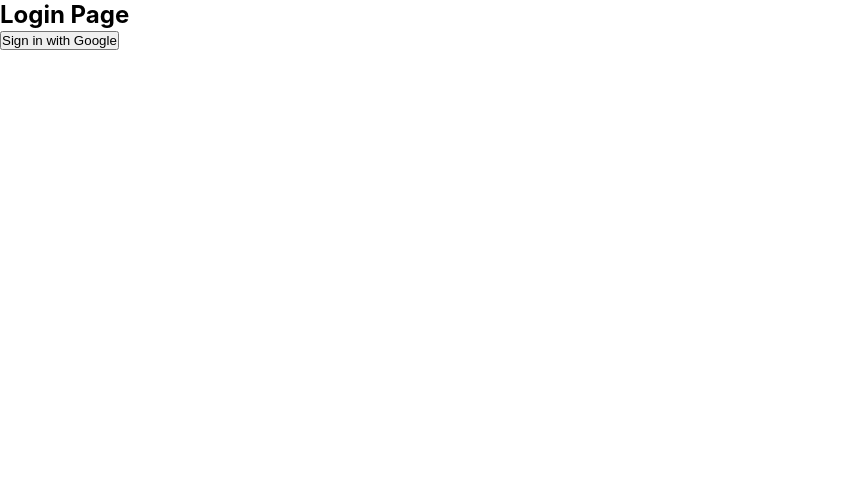
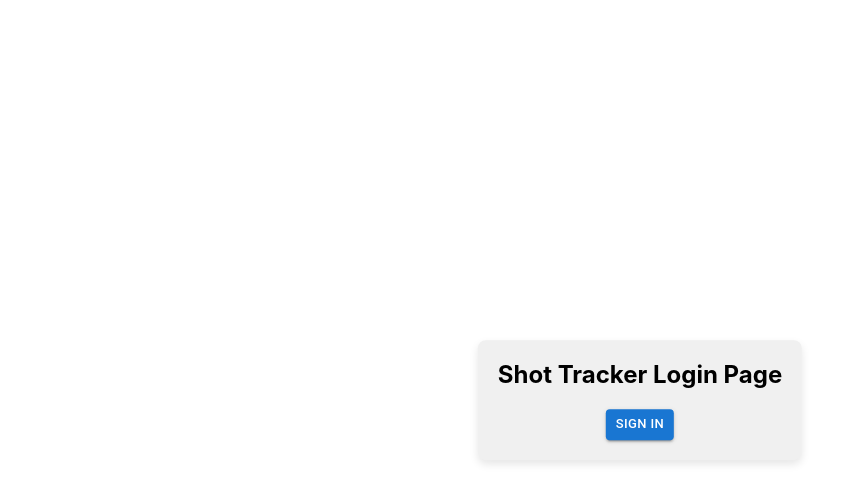
Before and after one commit to robwatsongtr/shot-tracker, a React (Create React App) app: page / in a window 1280 px wide. Shown: the top 502 px of the page, without its empty margins (0-865 px from the left). Built offline with nearby package versions, Linux system fonts and the light colour scheme; no server answers.

Commit message:
login page and logout button look pretty good now

```diff
--- a/src/App.css
+++ b/src/App.css
@@ -125,3 +125,16 @@
   border: 1px solid #f44336;
   background-color: transparent;
 }
+
+.btn-logout {
+  border: none;
+  outline: none;
+  font-size: 11px;
+  font-family: "Quicksand", sans-serif;
+  color: #1e1515;
+  padding: 3px 10px;
+  border-radius: 8px;
+  cursor: pointer;
+  border: 1px solid #1b1514;
+  background-color: transparent;
+}
--- a/src/components/LoginPage.tsx
+++ b/src/components/LoginPage.tsx
@@ -1,13 +1,14 @@
 import { getAuth, signInWithPopup, GoogleAuthProvider, onAuthStateChanged } from "firebase/auth"
 import { useEffect } from 'react';
 import { useNavigate } from 'react-router-dom';
+import { Button } from '@mui/material';
 const auth = getAuth()
 
 const LoginPage = () => {
   const navigate = useNavigate()
 
   useEffect(() => {
-    let unsubscribe = onAuthStateChanged(auth, (user)  => {
+    let unsubscribe = onAuthStateChanged( auth, (user) => {
       if (user) {
         navigate('/mainPage'); // Redirect to the dashboard after successful login
       }
@@ -27,10 +28,33 @@ const LoginPage = () => {
     }
   }
 
+  const pageStyle: React.CSSProperties = {
+    position: 'fixed',
+    top: '50%',
+    left: '50%',
+    transform: 'translate(-50%, -50%)',
+    display: 'flex',
+    flexDirection: 'column',
+    alignItems: 'center',
+    backgroundColor: '#f0f0f0', // Optional: Add background color
+    padding: '20px',
+    borderRadius: '8px',
+    boxShadow: '0 4px 8px rgba(0, 0, 0, 0.1)',
+  };
+
+
+
   return (
-    <div>
-      <h2>Login Page</h2>
-      <button onClick={handleGoogleSignIn}>Sign in with Google</button>
+    <div style={pageStyle}>
+      <h2>Shot Tracker Login Page</h2>
+      <br/>
+      <Button
+        onClick={handleGoogleSignIn}
+        variant="contained"
+        size="small"
+      >
+        Sign in
+      </Button>
     </div>
   )
 }
--- /dev/null
+++ b/src/components/LogoutButton.tsx
@@ -0,0 +1,36 @@
+import { useEffect } from 'react';
+import { useNavigate } from 'react-router-dom';
+import { signOut } from 'firebase/auth';
+import { getAuth, onAuthStateChanged } from "firebase/auth"
+const auth = getAuth()
+
+const LogoutButton = () => {
+  const navigate = useNavigate()
+
+  useEffect(() => {
+    let unsubscribe = onAuthStateChanged( auth, (user) => {
+      if (!user) {
+        navigate('/'); // Redirect to the dashboard after successful login
+      }
+    })
+
+    return () => unsubscribe()
+  }, [navigate]);
+
+  const handleLogout = async () => {
+    try {
+      await signOut(auth);
+      navigate('/');
+    } catch (error) {
+      console.error('Error signing out:', error);
+    }
+  }
+
+  return (
+    <div>
+      <button className="btn-logout" onClick={handleLogout}>Logout</button>
+    </div>
+  )
+}
+
+export default LogoutButton
--- a/src/components/MainPage.tsx
+++ b/src/components/MainPage.tsx
@@ -4,7 +4,7 @@ import Result from './Result'
 import { Button } from '@mui/material';
 import './../App.css';
 import { Link } from 'react-router-dom';
-
+import LogoutButton from './LogoutButton';
 
 export interface ICounterStateShort {
   shortMake: number
@@ -58,9 +58,11 @@ const MainPage = () => {
   return (
     <div className="container">
       <div className='grid-area short'>
+        <LogoutButton />
+        <br/>
         <Button
           variant="contained"
-          size="small"
+          size="medium"
           onClick={ () => window.location.reload() }
         >
           Reset
```
